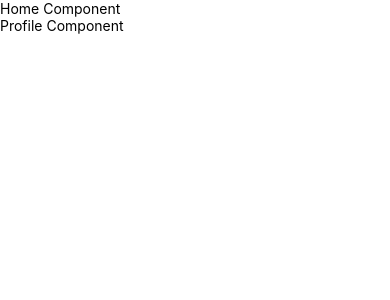
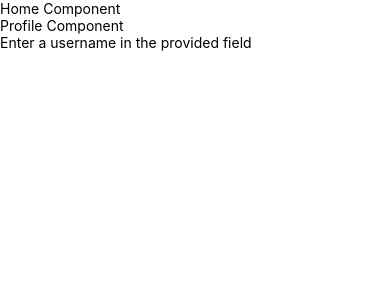
Before and after one commit to Michael-Kamau/reactNativeTesting, a React Native app: screen / in a window 390 px wide. Shown: the top 300 px of the page. Built offline with nearby package versions, Linux system fonts and the light colour scheme; what react-native would draw is missing.

Commit message:
(Video 3) - Identifying an  element from a component

```diff
--- a/src/components/Home.js
+++ b/src/components/Home.js
@@ -23,6 +23,14 @@ class Home extends Component{
             <View>
                 <Text>Home Component</Text>
                 <Profile/>
+
+                <TextInput
+                    testID={'username'}
+                    onChangeText={(text)=> this.change(text)}
+                    placeholder="Enter a username in the provided field"
+                >
+
+                </TextInput>
             </View>
         )
     }
```
Also changed, not shown: 1 other file (tests, documents, lock files or other folders).
